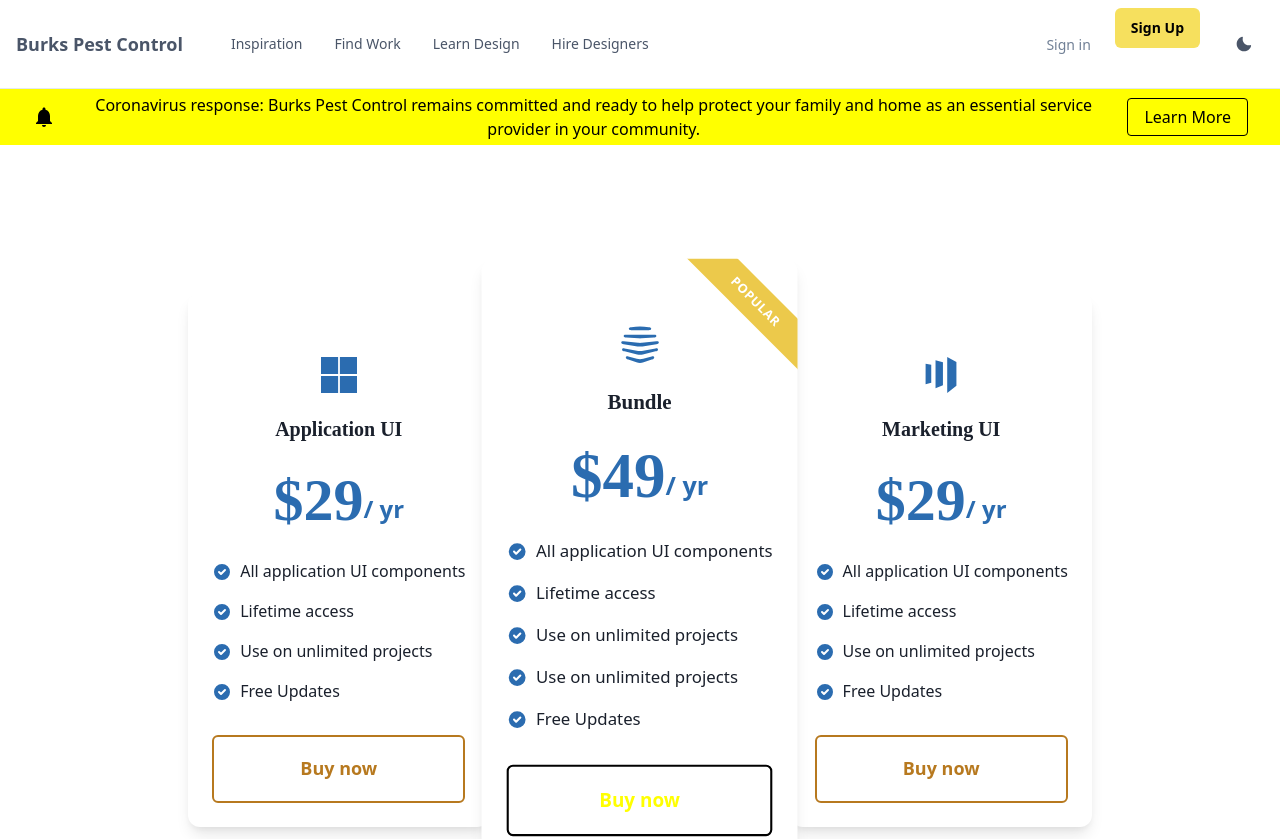
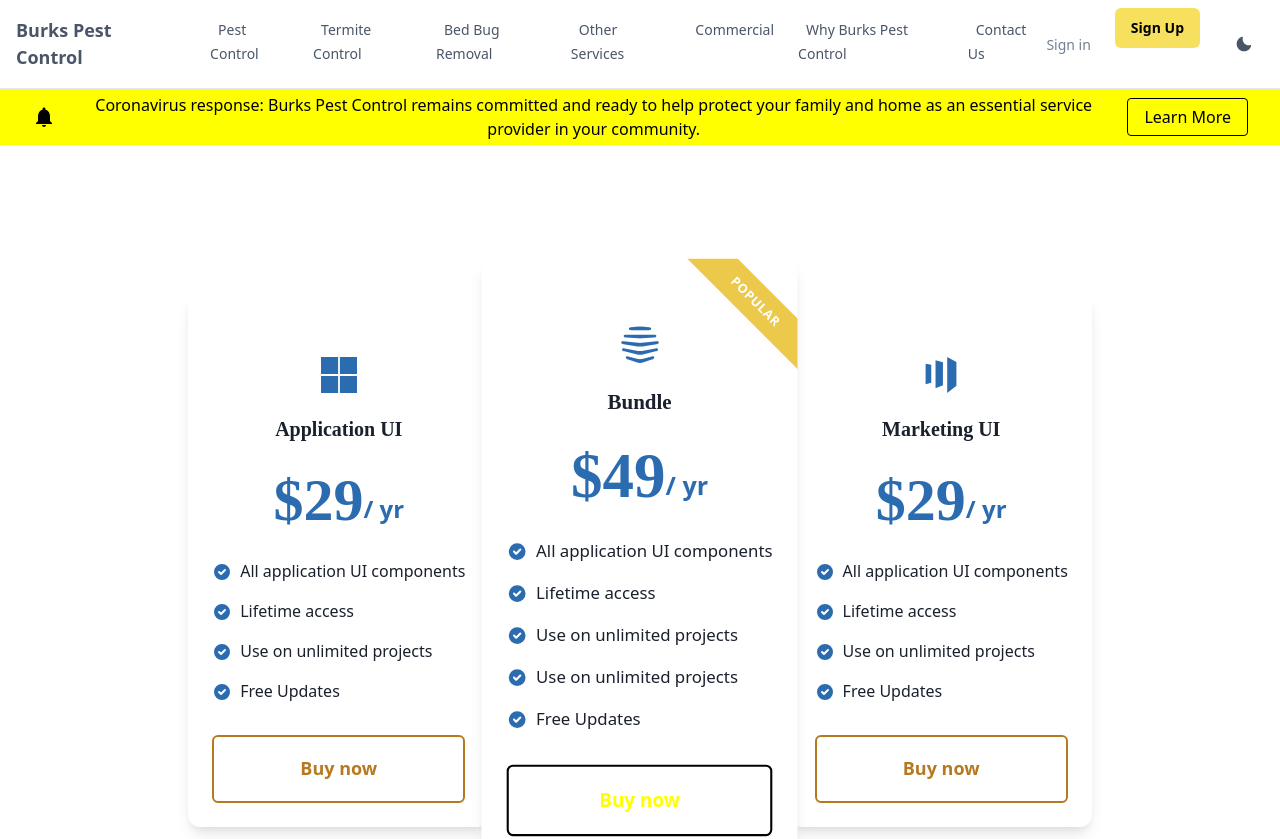
Before and after one commit to awwyes/burkspestcontrol, a Next.js app: page / in a window 1280 px wide. Shown: the top 839 px of the page. Built offline with nearby package versions, Linux system fonts and the light colour scheme.

Commit message:
Navbar Menu Text Changes and colors

```diff
--- a/components/NavBarLayout/NavBar.tsx
+++ b/components/NavBarLayout/NavBar.tsx
@@ -134,13 +134,13 @@ const DesktopSubNav = ({ label, href, subLabel }: NavItem) => {
       display={"block"}
       p={2}
       rounded={"md"}
-      _hover={{ bg: useColorModeValue("pink.50", "gray.900") }}
+      _hover={{ bg: useColorModeValue("yellow.50", "gray.900") }}
     >
       <Stack direction={"row"} align={"center"}>
         <Box>
           <Text
             transition={"all .3s ease"}
-            _groupHover={{ color: "pink.400" }}
+            _groupHover={{ color: "yellow.400" }}
             fontWeight={500}
           >
             {label}
@@ -156,7 +156,7 @@ const DesktopSubNav = ({ label, href, subLabel }: NavItem) => {
           align={"center"}
           flex={1}
         >
-          <Icon color={"pink.400"} w={5} h={5} as={ChevronRightIcon} />
+          <Icon color={"yellow.400"} w={5} h={5} as={ChevronRightIcon} />
         </Flex>
       </Stack>
     </Link>
@@ -239,7 +239,7 @@ interface NavItem {
 
 const NAV_ITEMS: Array<NavItem> = [
   {
-    label: "Inspiration",
+    label: "Pest Control",
     children: [
       {
         label: "Explore Design Work",
@@ -254,7 +254,7 @@ const NAV_ITEMS: Array<NavItem> = [
     ],
   },
   {
-    label: "Find Work",
+    label: "Termite Control",
     children: [
       {
         label: "Job Board",
@@ -269,11 +269,23 @@ const NAV_ITEMS: Array<NavItem> = [
     ],
   },
   {
-    label: "Learn Design",
+    label: "Bed Bug Removal",
     href: "#",
   },
   {
-    label: "Hire Designers",
+    label: "Other Services",
     href: "#",
   },
+  {
+    label: "Commercial",
+    href: "#",
+  },
+  {
+    label: "Why Burks Pest Control",
+    href: "#",
+  },
+  {
+    label: "Contact Us",
+    href: "/contactus",
+  },
 ];
--- a/pages/index.tsx
+++ b/pages/index.tsx
@@ -26,7 +26,6 @@ export default function Home() {
                 >
                 </Flex>
             </Flex>
-
             <Pricing />
             <Features />
             <Testimonals />
```
